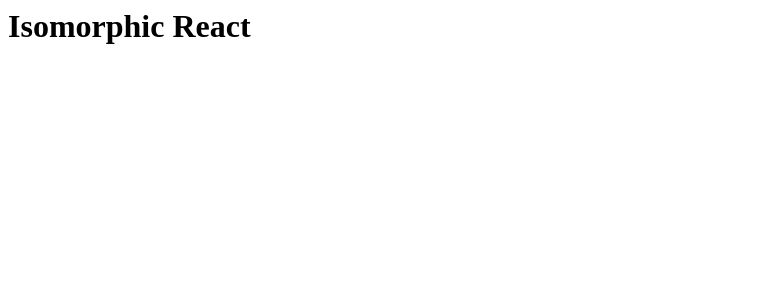
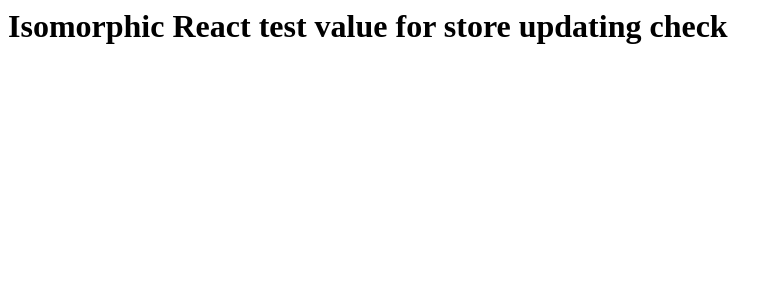
Before and after one commit to g-dylan-cunningham/isomorphic-react, a React app: page / in a window 1280 px wide. Shown: the top 300 px of the page, without its empty margins (0-782 px from the left). Built offline with nearby package versions, Linux system fonts and the light colour scheme.

Commit message:
sets up redux

```diff
--- a/package.json
+++ b/package.json
@@ -4,7 +4,8 @@
   "description": "",
   "main": "index.js",
   "scripts": {
-    "test": "echo \"Error: no test specified\" && exit 1"
+    "test": "echo \"Error: no test specified\" && exit 1",
+    "start-dev": "cross-env NODE_ENV=development babel-node server --useLiveData=true"
   },
   "keywords": [],
   "author": "",
--- a/src/App.jsx
+++ b/src/App.jsx
@@ -1,12 +1,17 @@
 import React from 'react';
 import { connect } from 'react-redux';
 
-const AppDisplay = () => (
+const AppDisplay = ({test}) => (
     <div>
         <h1>
-            Isomorphic React
+            Isomorphic React {test}
         </h1>
     </div>
 )
 
-export default AppDisplay;
+const mapStateToProps = (state, ownProps) => {
+    return {
+        ...state
+    }
+}
+export default connect(mapStateToProps, null)(AppDisplay);
--- /dev/null
+++ b/src/getStore.js
@@ -0,0 +1,10 @@
+import {createStore, combineReducers, applyMiddleware } from 'redux';
+// we want to most basic reducer possible - one that returns itself -> identity
+import { identity } from 'lodash';
+
+export default function(defaultState = {
+    test: "test value for store updating check"
+}) {
+    const store = createStore(identity, defaultState);
+    return store
+}
--- a/src/index.jsx
+++ b/src/index.jsx
@@ -1,10 +1,16 @@
 import App from './App';
 import ReactDom from 'react-dom';
 import React from 'react';
+import getStore from './getStore';
+import { Provider } from 'react-redux';
+
+const store = getStore();
 
 const render = (_App) => {
     ReactDom.render(
-        <_App />,
+        <Provider store={store}>
+            <_App />
+        </Provider>,
         document.getElementById('AppContainer')
     )
 }
```
